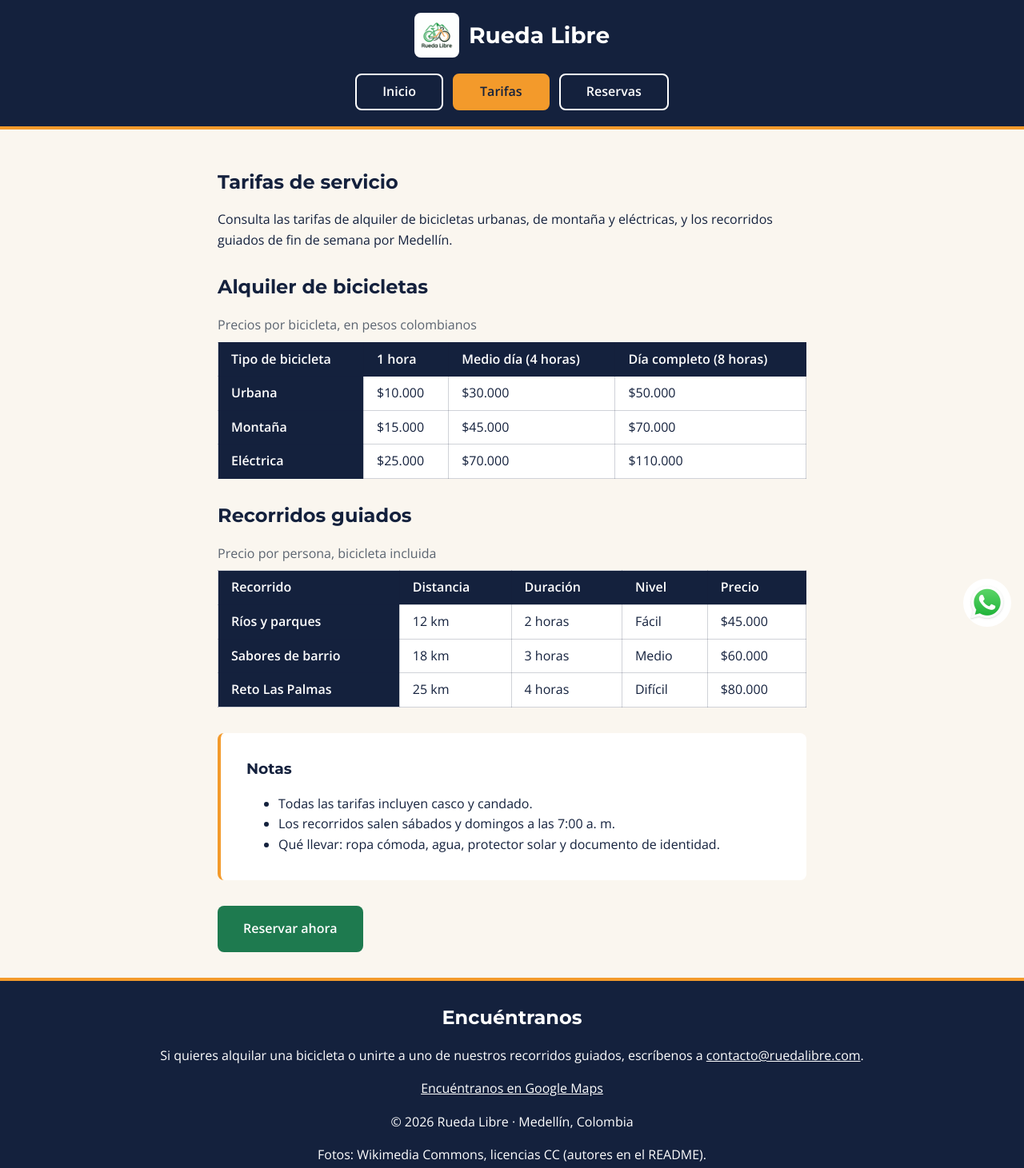
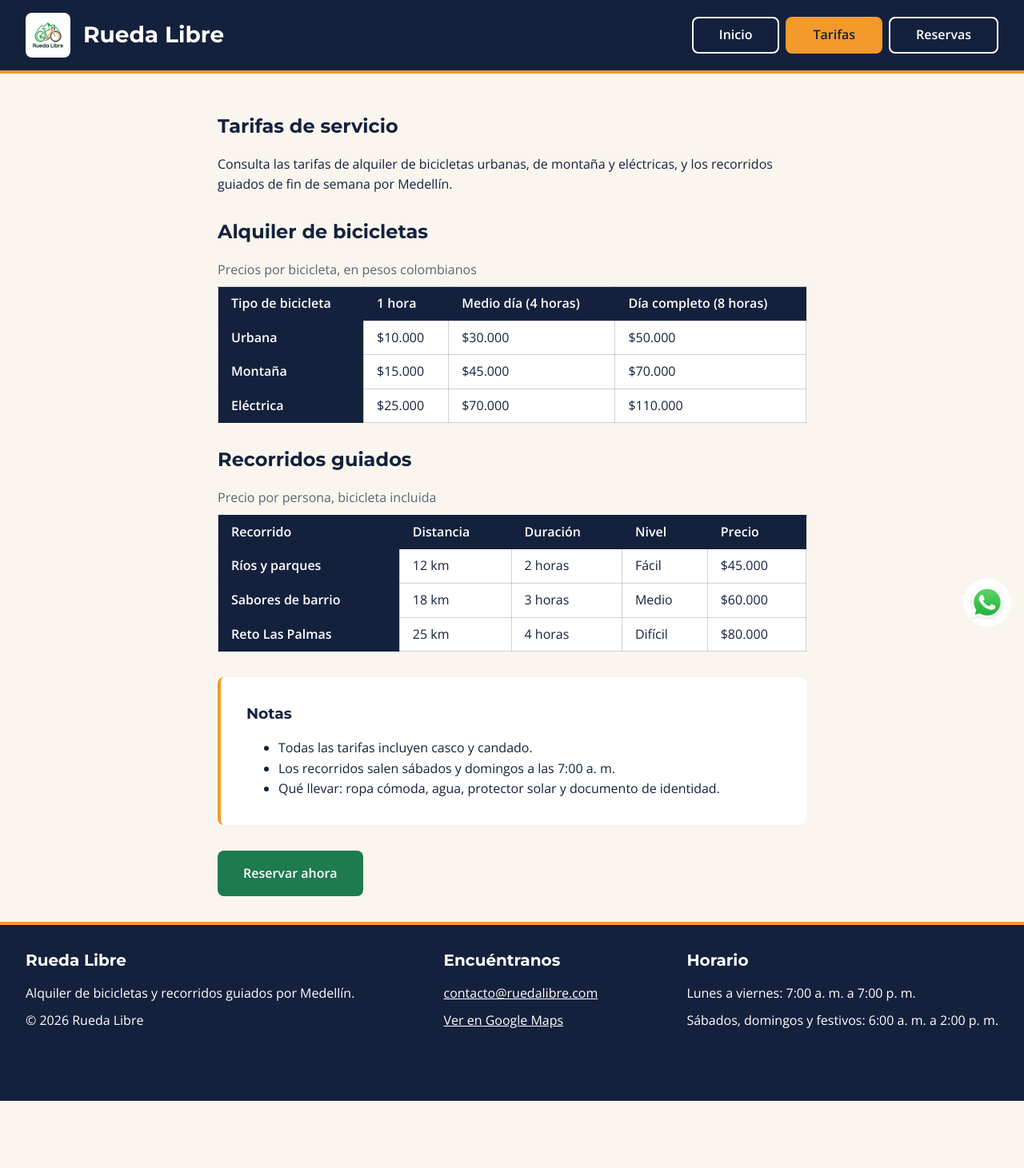
Before and after one commit to emma2riwi/rueda-libre, a plain HTML site: page paginas/tarifas.html in a window 1280 px wide. Shown: the whole page at 80% size. After the commit the page ends 1377 px from the top, so only its background shows below. Drawn offline with nearby package versions, Linux system fonts and the light colour scheme.

Commit message:
Semana 2 MiniReto 1: encabezado, menú y pie con Flexbox
Co-Authored-By: Claude Opus 5.5 <noreply@anthropic.com>

```diff
--- a/css/styles.css
+++ b/css/styles.css
@@ -97,26 +97,27 @@ main section {
 
 
 /* ---------- 3. ENCABEZADO Y NAVEGACIÓN ---------- */
+/* Semana 2 · MiniReto 1: nombre en un extremo y menú en el otro (Flexbox) */
 header {
+  display: flex;
+  justify-content: space-between;
+  align-items: center;
+  flex-wrap: wrap;
+  gap: var(--espacio-mediano);
   background-color: var(--azul-noche);
   color: var(--blanco);
-  padding: var(--espacio-mediano);
+  padding: var(--espacio-mediano) var(--espacio-grande);
   border-bottom: 4px solid var(--naranja-pedal);
-  text-align: center;
 }
 
-/* Logo a la izquierda del nombre, ubicado con position */
+/* Logo y nombre en fila, centrados verticalmente entre sí */
 .marca {
-  position: relative;
-  display: inline-block;
-  min-height: 3.5rem;
-  padding-left: 4.25rem;
+  display: flex;
+  align-items: center;
+  gap: var(--espacio-mediano);
 }
 
 .marca img {
-  position: absolute;
-  top: 0;
-  left: 0;
   width: 3.5rem;
   border-radius: var(--radio-pequeno);
 }
@@ -124,18 +125,16 @@ header {
 .marca h1 {
   margin: 0;
   font-size: 1.75rem;
-  line-height: 3.5rem;
 }
 
+/* Menú: contenedor flexible; el gap reemplaza los márgenes y el inline-block de la semana 1 */
 #menu {
+  display: flex;
+  flex-wrap: wrap;
+  gap: var(--espacio-pequeno);
   list-style: none;
   padding: 0;
-  margin: var(--espacio-mediano) 0 0;
-}
-
-#menu li {
-  display: inline-block;
-  margin: var(--espacio-xs);
+  margin: 0;
 }
 
 /* Regla del compañero (MiniReto 10) adaptada a la paleta */
@@ -373,16 +372,26 @@ select:focus:invalid {
 
 
 /* ---------- 6. PIE DE PÁGINA ---------- */
+/* Semana 2 · MiniReto 1: tres bloques en fila, alineados por arriba (Flexbox) */
 footer {
+  display: flex;
+  justify-content: space-between;
+  align-items: flex-start;
+  flex-wrap: wrap;
+  gap: var(--espacio-grande);
   background-color: var(--azul-noche);
   color: var(--blanco);
-  padding: var(--espacio-grande) var(--espacio-mediano) var(--espacio-xl);
+  padding: var(--espacio-grande) var(--espacio-grande) var(--espacio-xl);
   border-top: 4px solid var(--naranja-pedal);
-  text-align: center;
 }
 
 footer h2 {
   margin-top: 0;
+  font-size: 1.25rem;
+}
+
+.pie-bloque p {
+  margin: 0 0 var(--espacio-pequeno);
 }
 
 footer a {
--- a/paginas/tarifas.html
+++ b/paginas/tarifas.html
@@ -118,11 +118,21 @@
 </main>
 
 <footer>
-    <h2 id="encuentranos">Encuéntranos</h2>
-    <p>Si quieres alquilar una bicicleta o unirte a uno de nuestros recorridos guiados, escríbenos a <a href="mailto:contacto@ruedalibre.com">contacto@ruedalibre.com</a>.</p>
-    <p><a href="https://www.google.com/maps/dir//5FW3%2BXF+Mansion+de+WESTCOL,+Medell%C3%ADn,+Santa+Elena,+Medell%C3%ADn,+Antioquia/@6.1742612,-75.5869264,14z/data=!4m18!1m8!3m7!1s0x8e46830072f8808f:0xcc41ccfc072af6ef!2sMansion+de+WESTCOL!8m2!3d6.1974817!4d-75.5462576!15sCg9jYXNhIGRlIHdlc3Rjb2ySARNjb25kb21pbml1bV9jb21wbGV44AEA!16s%2Fg%2F11zxk6hddf!4m8!1m0!1m5!1m1!1s0x8e46830072f8808f:0xcc41ccfc072af6ef!2m2!1d-75.5462576!2d6.1974817!3e3?hl=es&amp;entry=ttu&amp;g_ep=EgoyMDI2MTAyMC4wIKXMDSoASAFQAw%3D%3D" target="_blank" rel="noopener">Encuéntranos en Google Maps</a></p>
-    <p>© 2026 Rueda Libre · Medellín, Colombia</p>
-    <p class="creditos">Fotos: Wikimedia Commons, licencias CC (autores en el README).</p>
+    <div class="pie-bloque">
+        <h2>Rueda Libre</h2>
+        <p>Alquiler de bicicletas y recorridos guiados por Medellín.</p>
+        <p>© 2026 Rueda Libre</p>
+    </div>
+    <div class="pie-bloque">
+        <h2 id="encuentranos">Encuéntranos</h2>
+        <p><a href="mailto:contacto@ruedalibre.com">contacto@ruedalibre.com</a></p>
+        <p><a href="https://www.google.com/maps/dir//5FW3%2BXF+Mansion+de+WESTCOL,+Medell%C3%ADn,+Santa+Elena,+Medell%C3%ADn,+Antioquia/@6.1742612,-75.5869264,14z/data=!4m18!1m8!3m7!1s0x8e46830072f8808f:0xcc41ccfc072af6ef!2sMansion+de+WESTCOL!8m2!3d6.1974817!4d-75.5462576!15sCg9jYXNhIGRlIHdlc3Rjb2ySARNjb25kb21pbml1bV9jb21wbGV44AEA!16s%2Fg%2F11zxk6hddf!4m8!1m0!1m5!1m1!1s0x8e46830072f8808f:0xcc41ccfc072af6ef!2m2!1d-75.5462576!2d6.1974817!3e3?hl=es&amp;entry=ttu&amp;g_ep=EgoyMDI2MTAyMC4wIKXMDSoASAFQAw%3D%3D" target="_blank" rel="noopener">Ver en Google Maps</a></p>
+    </div>
+    <div class="pie-bloque">
+        <h2>Horario</h2>
+        <p>Lunes a viernes: 7:00 a. m. a 7:00 p. m.</p>
+        <p>Sábados, domingos y festivos: 6:00 a. m. a 2:00 p. m.</p>
+    </div>
 </footer>
 
 <a class="whatsapp" href="https://wa.me/573000000000" target="_blank" rel="noopener">
```
Also changed, not shown: index.html (+15 -4 lines), paginas/reservas.html (+15 -5 lines), bitacora.txt.
